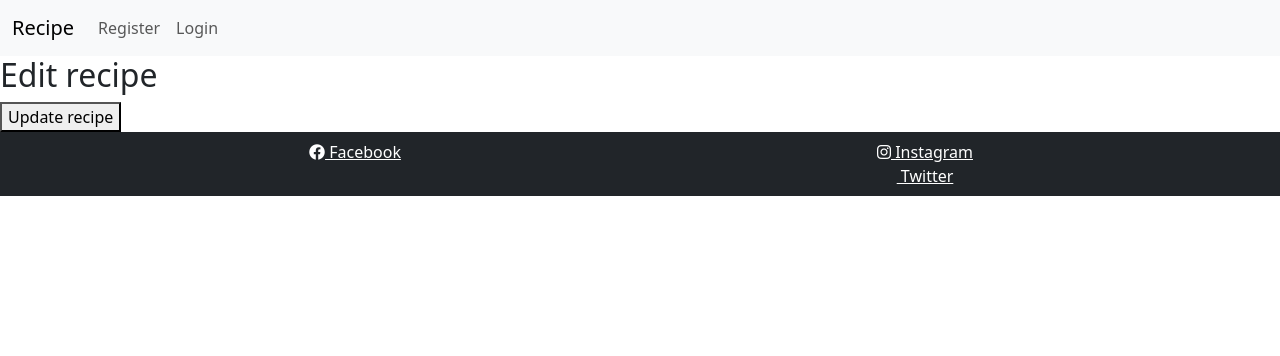
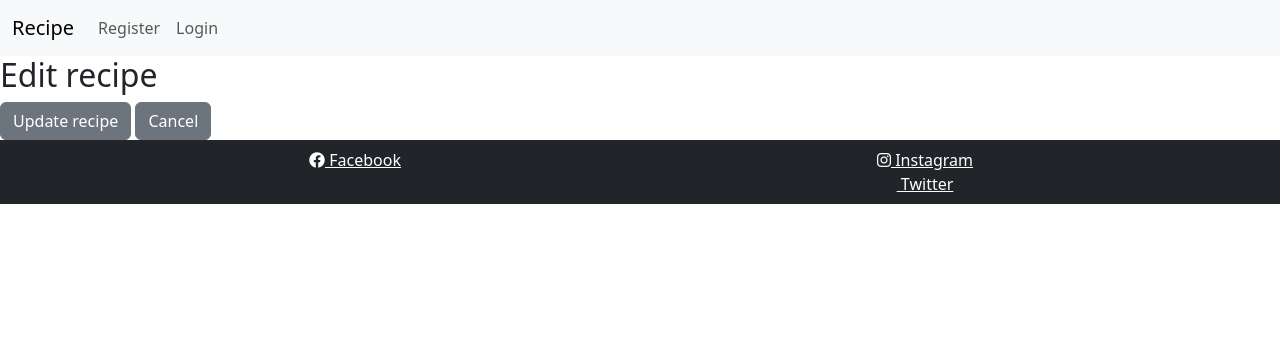
Before and after one commit to nataliatesarova/project-four, a Django app: template templates/blog/edit_recipe.html in a window 1280 px wide. Shown: the top 356 px of the page. Run offline with Django 3.2, Linux system fonts and the light colour scheme; tables that the repository leaves empty hold one stand-in row (values such as "Sample post"); the template is opened without the code that fills it: values that come from a table or form of the project are taken from there, most other values are stand-ins (such as "Sample title", 1, 10 or a date in 2020); parts of the project's set-up code (start-up, migrations or seed data) failed here and were passed over.

Commit message:
Add cancel button

```diff
--- a/templates/blog/edit_recipe.html
+++ b/templates/blog/edit_recipe.html
@@ -4,6 +4,9 @@
 <h2>Edit recipe</h2>
 <form method="post" enctype="multipart/form-data">
   {% csrf_token %} {{ form.as_p }}
-  <button type="submit">Update recipe</button>
+  <button class="btn btn-secondary" type="submit">Update recipe</button>
+  <a class="btn btn-secondary" href="{% url 'recipe_detail' recipe.slug %} ">
+    Cancel
+  </a>
 </form>
 {% endblock %}
```
